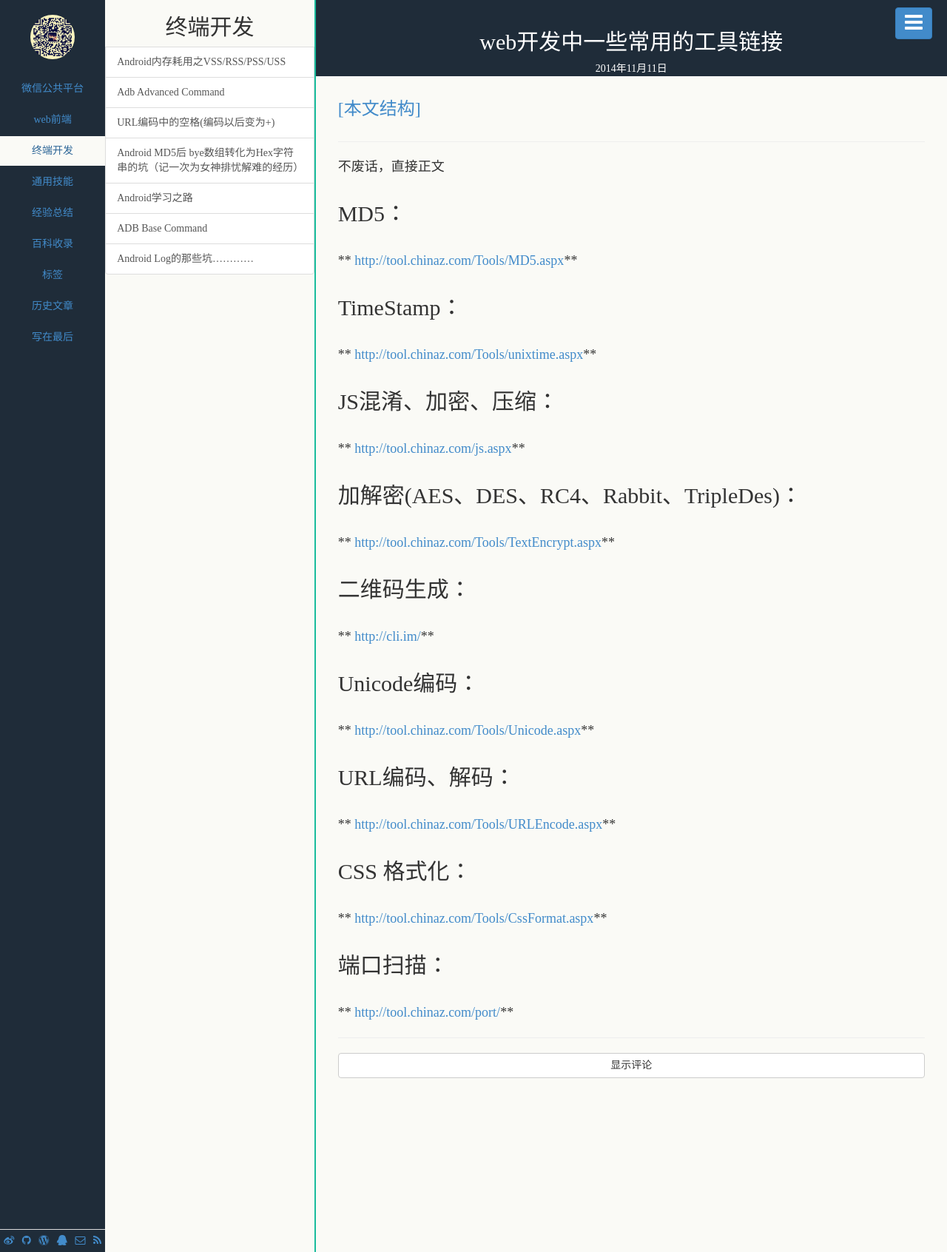
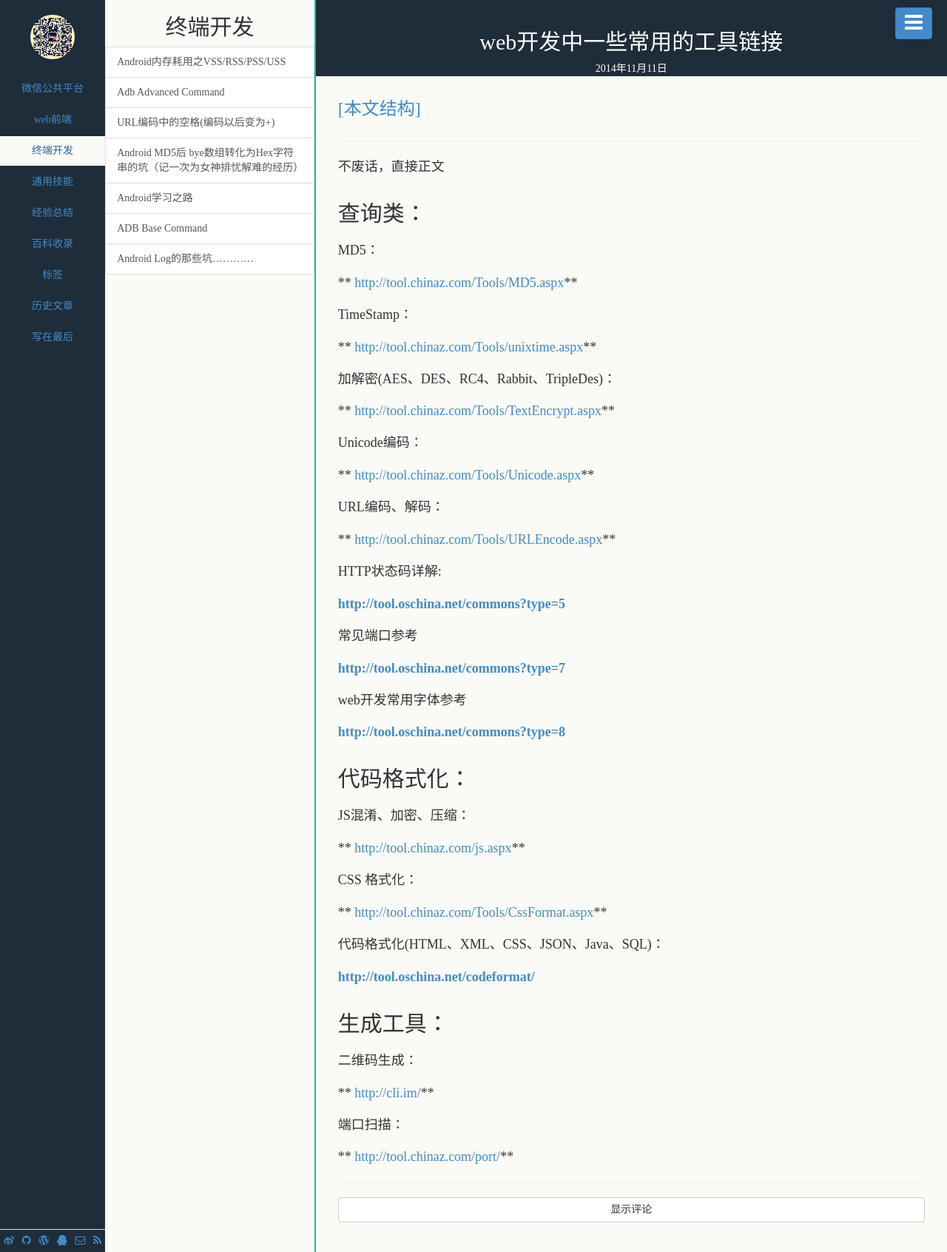
Before and after one commit to haojj/bihe0832.github.io, a Jekyll site: the page built from _posts/2014-11-11-web开发中一些常用的工具链接.md, in a window 1280 px wide. Shown: the whole page at 74% size. Built offline with Jekyll 4.4.1, drawn with Linux system fonts in a browser that asks for light colours; Markdown is read by kramdown in place of the engine named in the settings.

Commit message:
调整链接

```diff
--- a/_posts/2014-11-11-web开发中一些常用的工具链接.md
+++ b/_posts/2014-11-11-web开发中一些常用的工具链接.md
@@ -8,38 +8,60 @@ description: web开发中一些常用的工具链接
 
 不废话，直接正文
 
-## MD5：
+## 查询类：
+
+#### MD5：
 
 ** [http://tool.chinaz.com/Tools/MD5.aspx](http://tool.chinaz.com/Tools/MD5.aspx)**
 
-## TimeStamp：
+#### TimeStamp：
 
 ** [http://tool.chinaz.com/Tools/unixtime.aspx](http://tool.chinaz.com/Tools/unixtime.aspx)**
 
-## JS混淆、加密、压缩：
+#### 加解密(AES、DES、RC4、Rabbit、TripleDes)：
+
+** [http://tool.chinaz.com/Tools/TextEncrypt.aspx](http://tool.chinaz.com/Tools/TextEncrypt.aspx)**
+
+#### Unicode编码：
+
+** [http://tool.chinaz.com/Tools/Unicode.aspx](http://tool.chinaz.com/Tools/Unicode.aspx)**
+
+#### URL编码、解码：
+
+** [http://tool.chinaz.com/Tools/URLEncode.aspx](http://tool.chinaz.com/Tools/URLEncode.aspx)**
+
+#### HTTP状态码详解:
+
+**[http://tool.oschina.net/commons?type=5](http://tool.oschina.net/commons?type=5)**
+
+#### 常见端口参考
+
+**[http://tool.oschina.net/commons?type=7](http://tool.oschina.net/commons?type=7)**
+
+#### web开发常用字体参考
+
+**[http://tool.oschina.net/commons?type=8](http://tool.oschina.net/commons?type=8)**
+
+## 代码格式化：
+
+#### JS混淆、加密、压缩：
 
 ** [http://tool.chinaz.com/js.aspx](http://tool.chinaz.com/js.aspx)**
 
-##加解密(AES、DES、RC4、Rabbit、TripleDes)：
+#### CSS 格式化：
 
-** [http://tool.chinaz.com/Tools/TextEncrypt.aspx](http://tool.chinaz.com/Tools/TextEncrypt.aspx)**
+** [http://tool.chinaz.com/Tools/CssFormat.aspx](http://tool.chinaz.com/Tools/CssFormat.aspx)**
 
-## 二维码生成：
+#### 代码格式化(HTML、XML、CSS、JSON、Java、SQL)：
+
+**[http://tool.oschina.net/codeformat/](http://tool.oschina.net/codeformat/)**
+
+## 生成工具：
+
+#### 二维码生成：
 
 ** [http://cli.im/](http://cli.im/)**
 
-## Unicode编码：
-
-** [http://tool.chinaz.com/Tools/Unicode.aspx](http://tool.chinaz.com/Tools/Unicode.aspx)**
-
-## URL编码、解码：
-
-** [http://tool.chinaz.com/Tools/URLEncode.aspx](http://tool.chinaz.com/Tools/URLEncode.aspx)**
-
-## CSS 格式化：
-
-** [http://tool.chinaz.com/Tools/CssFormat.aspx](http://tool.chinaz.com/Tools/CssFormat.aspx)**
-
-## 端口扫描：
+#### 端口扫描：
 
 ** [http://tool.chinaz.com/port/](http://tool.chinaz.com/port/)**
```
Also changed, not shown: _posts/开发中常用的一些知识检索链接.md (+3 -1 lines).
